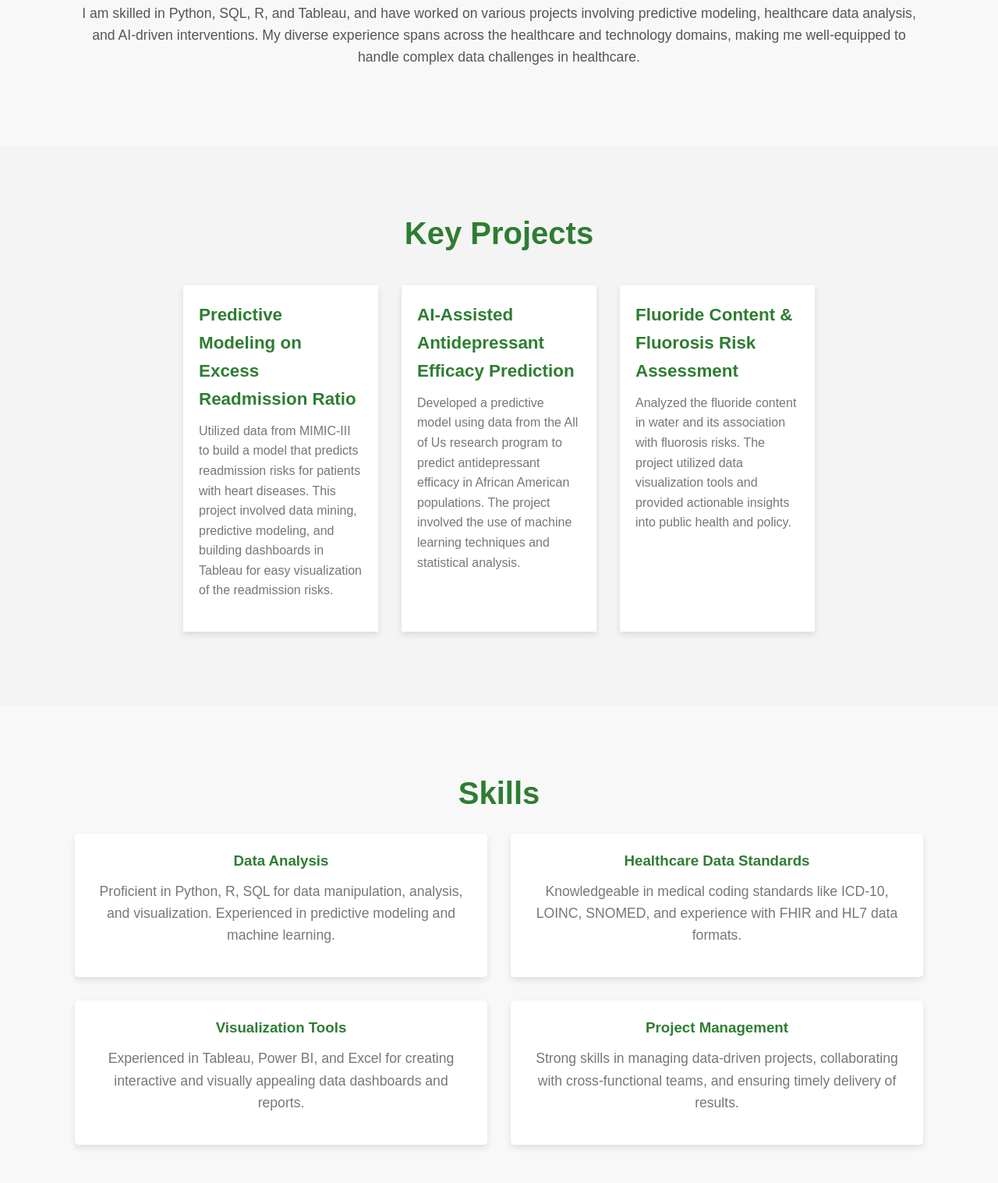
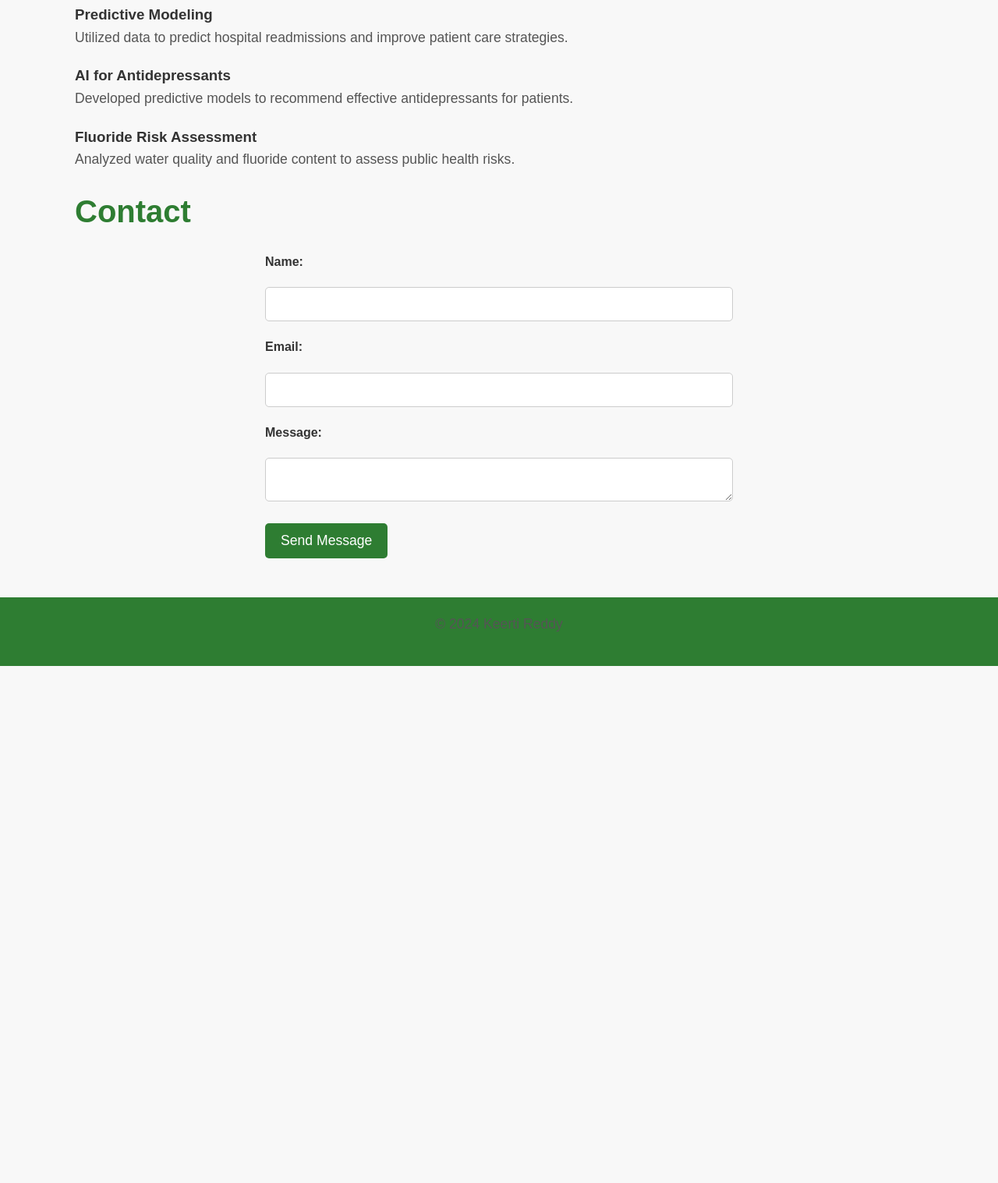
Before and after one commit to kresapu/keerti-reddy, a plain HTML site: page index.html in a window 1280 px wide. Shown: the part 503-2020 px from the top of the page at 78% size. After the commit the page ends 1357 px from the top, so only its background shows below. Drawn offline with Linux system fonts and the light colour scheme.

Commit message:
Update index.html

```diff
--- a/index.html
+++ b/index.html
@@ -3,89 +3,63 @@
 <head>
     <meta charset="UTF-8">
     <meta name="viewport" content="width=device-width, initial-scale=1.0">
-    <title>Keerti Reddy - Health Data Analyst Portfolio</title>
+    <title>Keerti Reddy - Data Analyst Portfolio</title>
     <link rel="stylesheet" href="styles.css">
 </head>
 <body>
     <header>
-        <div class="container">
+        <div class="header-content">
             <h1>Keerti Reddy</h1>
-            <p class="subtitle">Health Data Analyst & Health Informatics Enthusiast</p>
+            <p>Health Data Analyst & Informatics Enthusiast</p>
             <nav>
                 <ul>
                     <li><a href="#about">About</a></li>
                     <li><a href="#projects">Projects</a></li>
-                    <li><a href="#skills">Skills</a></li>
                     <li><a href="#contact">Contact</a></li>
                 </ul>
             </nav>
         </div>
     </header>
 
-    <section id="about" class="section">
+    <section id="about" class="about-section">
         <div class="container">
             <h2>About Me</h2>
             <p>I am a passionate Health Data Analyst with a background in Health Informatics and Data Analytics. My mission is to leverage data to improve healthcare outcomes and enhance clinical decision-making.</p>
-            <p>I am skilled in Python, SQL, R, and Tableau, and have worked on various projects involving predictive modeling, healthcare data analysis, and AI-driven interventions. My diverse experience spans across the healthcare and technology domains, making me well-equipped to handle complex data challenges in healthcare.</p>
         </div>
     </section>
 
-    <section id="projects" class="section bg-light">
+    <section id="projects" class="projects-section">
         <div class="container">
             <h2>Key Projects</h2>
-            <div class="project-list">
-                <div class="project">
-                    <h3>Predictive Modeling on Excess Readmission Ratio</h3>
-                    <p>Utilized data from MIMIC-III to build a model that predicts readmission risks for patients with heart diseases. This project involved data mining, predictive modeling, and building dashboards in Tableau for easy visualization of the readmission risks.</p>
+            <div class="project-cards">
+                <div class="project-card">
+                    <h3>Predictive Modeling</h3>
+                    <p>Utilized data to predict hospital readmissions and improve patient care strategies.</p>
                 </div>
-                <div class="project">
-                    <h3>AI-Assisted Antidepressant Efficacy Prediction</h3>
-                    <p>Developed a predictive model using data from the All of Us research program to predict antidepressant efficacy in African American populations. The project involved the use of machine learning techniques and statistical analysis.</p>
+                <div class="project-card">
+                    <h3>AI for Antidepressants</h3>
+                    <p>Developed predictive models to recommend effective antidepressants for patients.</p>
                 </div>
-                <div class="project">
-                    <h3>Fluoride Content & Fluorosis Risk Assessment</h3>
-                    <p>Analyzed the fluoride content in water and its association with fluorosis risks. The project utilized data visualization tools and provided actionable insights into public health and policy.</p>
+                <div class="project-card">
+                    <h3>Fluoride Risk Assessment</h3>
+                    <p>Analyzed water quality and fluoride content to assess public health risks.</p>
                 </div>
             </div>
         </div>
     </section>
 
-    <section id="skills" class="section">
-        <div class="container">
-            <h2>Skills</h2>
-            <div class="skills-list">
-                <div class="skill">
-                    <h3>Data Analysis</h3>
-                    <p>Proficient in Python, R, SQL for data manipulation, analysis, and visualization. Experienced in predictive modeling and machine learning.</p>
-                </div>
-                <div class="skill">
-                    <h3>Healthcare Data Standards</h3>
-                    <p>Knowledgeable in medical coding standards like ICD-10, LOINC, SNOMED, and experience with FHIR and HL7 data formats.</p>
-                </div>
-                <div class="skill">
-                    <h3>Visualization Tools</h3>
-                    <p>Experienced in Tableau, Power BI, and Excel for creating interactive and visually appealing data dashboards and reports.</p>
-                </div>
-                <div class="skill">
-                    <h3>Project Management</h3>
-                    <p>Strong skills in managing data-driven projects, collaborating with cross-functional teams, and ensuring timely delivery of results.</p>
-                </div>
-            </div>
-        </div>
-    </section>
-
-    <section id="contact" class="section bg-light">
+    <section id="contact" class="contact-section">
         <div class="container">
             <h2>Contact</h2>
-            <form action="#" method="POST">
+            <form action="#">
                 <label for="name">Name:</label>
-                <input type="text" id="name" name="name" placeholder="Your Name" required>
+                <input type="text" id="name" name="name" required>
 
                 <label for="email">Email:</label>
-                <input type="email" id="email" name="email" placeholder="Your Email" required>
+                <input type="email" id="email" name="email" required>
 
                 <label for="message">Message:</label>
-                <textarea id="message" name="message" placeholder="Your Message" required></textarea>
+                <textarea id="message" name="message" required></textarea>
 
                 <button type="submit" class="btn">Send Message</button>
             </form>
@@ -93,7 +67,7 @@
     </section>
 
     <footer>
-        <p>© 2024 Keerti Reddy. All rights reserved.</p>
+        <p>© 2024 Keerti Reddy</p>
     </footer>
 </body>
 </html>
```
